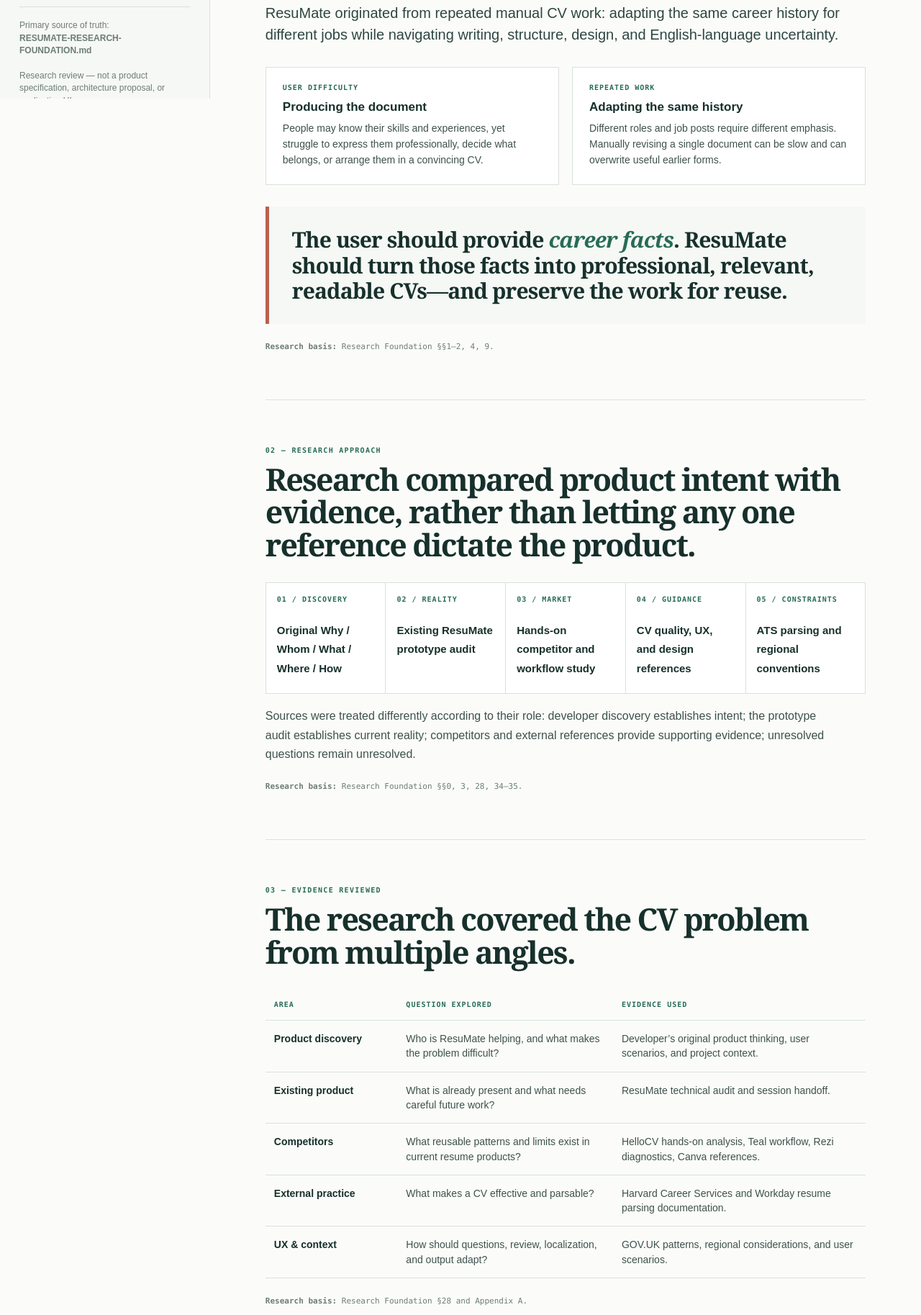
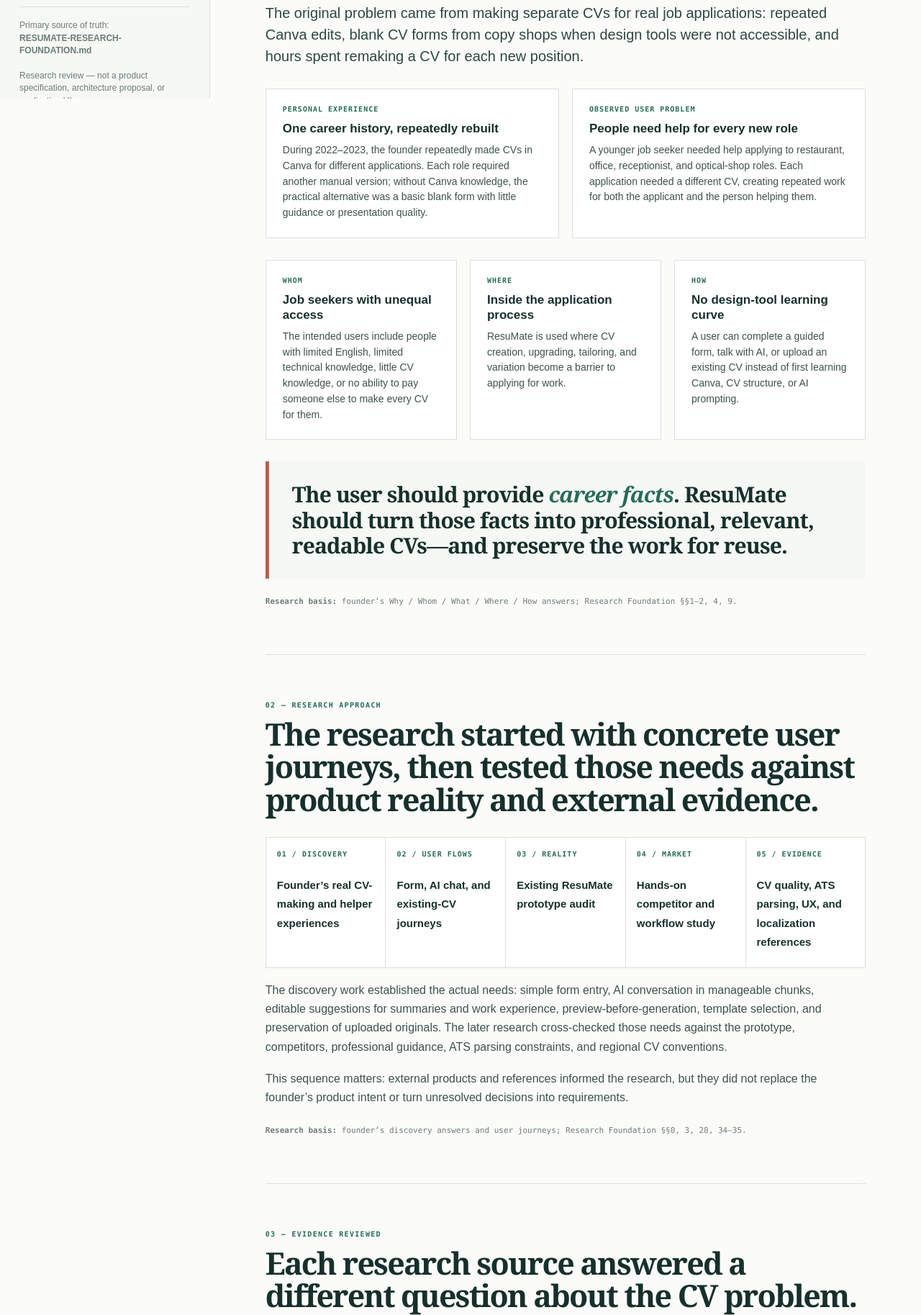
Before and after one commit to hlahtunthein09/Resumate-Project-foundation-research, a plain HTML site: page index.html in a window 1280 px wide. Shown: the part 663-2490 px from the top of the page at 72% size. Drawn offline with Linux system fonts and the light colour scheme.

Commit message:
Updated HTML

```diff
--- a/index.html
+++ b/index.html
@@ -766,27 +766,58 @@
             People know their careers. They should not need to know CV writing.
           </h3>
           <p class="lede">
-            ResuMate originated from repeated manual CV work: adapting the same
-            career history for different jobs while navigating writing,
-            structure, design, and English-language uncertainty.
+            The original problem came from making separate CVs for real job
+            applications: repeated Canva edits, blank CV forms from copy shops
+            when design tools were not accessible, and hours spent remaking a
+            CV for each new position.
           </p>
           <div class="grid-2">
             <div class="panel">
-              <span class="tag">User difficulty</span>
-              <h4>Producing the document</h4>
+              <span class="tag">Personal experience</span>
+              <h4>One career history, repeatedly rebuilt</h4>
               <p>
-                People may know their skills and experiences, yet struggle to
-                express them professionally, decide what belongs, or arrange
-                them in a convincing CV.
+                During 2022–2023, the founder repeatedly made CVs in Canva for
+                different applications. Each role required another manual
+                version; without Canva knowledge, the practical alternative was
+                a basic blank form with little guidance or presentation quality.
               </p>
             </div>
             <div class="panel">
-              <span class="tag">Repeated work</span>
-              <h4>Adapting the same history</h4>
+              <span class="tag">Observed user problem</span>
+              <h4>People need help for every new role</h4>
               <p>
-                Different roles and job posts require different emphasis.
-                Manually revising a single document can be slow and can
-                overwrite useful earlier forms.
+                A younger job seeker needed help applying to restaurant, office,
+                receptionist, and optical-shop roles. Each application needed a
+                different CV, creating repeated work for both the applicant and
+                the person helping them.
+              </p>
+            </div>
+          </div>
+          <div class="grid-3">
+            <div class="panel">
+              <span class="tag">Whom</span>
+              <h4>Job seekers with unequal access</h4>
+              <p>
+                The intended users include people with limited English, limited
+                technical knowledge, little CV knowledge, or no ability to pay
+                someone else to make every CV for them.
+              </p>
+            </div>
+            <div class="panel">
+              <span class="tag">Where</span>
+              <h4>Inside the application process</h4>
+              <p>
+                ResuMate is used where CV creation, upgrading, tailoring, and
+                variation become a barrier to applying for work.
+              </p>
+            </div>
+            <div class="panel">
+              <span class="tag">How</span>
+              <h4>No design-tool learning curve</h4>
+              <p>
+                A user can complete a guided form, talk with AI, or upload an
+                existing CV instead of first learning Canva, CV structure, or
+                AI prompting.
               </p>
             </div>
           </div>
@@ -796,102 +827,127 @@
             the work for reuse.
           </blockquote>
           <p class="source">
-            <strong>Research basis:</strong> Research Foundation §§1–2, 4, 9.
+            <strong>Research basis:</strong> founder’s Why / Whom / What / Where
+            / How answers; Research Foundation §§1–2, 4, 9.
           </p>
         </section>
         <section id="method">
           <p class="section-meta">02 — Research approach</p>
           <h3>
-            Research compared product intent with evidence, rather than letting
-            any one reference dictate the product.
+            The research started with concrete user journeys, then tested those
+            needs against product reality and external evidence.
           </h3>
           <div class="steps">
             <div>
               <b>01 / DISCOVERY</b
-              ><span>Original Why / Whom / What / Where / How</span>
+              ><span>Founder’s real CV-making and helper experiences</span>
             </div>
             <div>
-              <b>02 / REALITY</b><span>Existing ResuMate prototype audit</span>
+              <b>02 / USER FLOWS</b
+              ><span>Form, AI chat, and existing-CV journeys</span>
             </div>
             <div>
-              <b>03 / MARKET</b
+              <b>03 / REALITY</b><span>Existing ResuMate prototype audit</span>
+            </div>
+            <div>
+              <b>04 / MARKET</b
               ><span>Hands-on competitor and workflow study</span>
             </div>
             <div>
-              <b>04 / GUIDANCE</b
-              ><span>CV quality, UX, and design references</span>
-            </div>
-            <div>
-              <b>05 / CONSTRAINTS</b
-              ><span>ATS parsing and regional conventions</span>
+              <b>05 / EVIDENCE</b
+              ><span>CV quality, ATS parsing, UX, and localization references</span>
             </div>
           </div>
           <p>
-            Sources were treated differently according to their role: developer
-            discovery establishes intent; the prototype audit establishes
-            current reality; competitors and external references provide
-            supporting evidence; unresolved questions remain unresolved.
+            The discovery work established the actual needs: simple form entry,
+            AI conversation in manageable chunks, editable suggestions for
+            summaries and work experience, preview-before-generation, template
+            selection, and preservation of uploaded originals. The later
+            research cross-checked those needs against the prototype,
+            competitors, professional guidance, ATS parsing constraints, and
+            regional CV conventions.
+          </p>
+          <p>
+            This sequence matters: external products and references informed
+            the research, but they did not replace the founder’s product intent
+            or turn unresolved decisions into requirements.
           </p>
           <p class="source">
-            <strong>Research basis:</strong> Research Foundation §§0, 3, 28,
-            34–35.
+            <strong>Research basis:</strong> founder’s discovery answers and user
+            journeys; Research Foundation §§0, 3, 28, 34–35.
           </p>
         </section>
         <section id="evidence">
           <p class="section-meta">03 — Evidence reviewed</p>
-          <h3>The research covered the CV problem from multiple angles.</h3>
+          <h3>
+            Each research source answered a different question about the CV
+            problem.
+          </h3>
           <table>
             <thead>
               <tr>
                 <th>Area</th>
-                <th>Question explored</th>
-                <th>Evidence used</th>
+                <th>What the source established</th>
+                <th>How it shaped the foundation</th>
               </tr>
             </thead>
             <tbody>
               <tr>
                 <td>Product discovery</td>
                 <td>
-                  Who is ResuMate helping, and what makes the problem difficult?
+                  Real repeated CV work, lack of Canva/English/CV knowledge,
+                  and the need to support both self-service users and helpers.
                 </td>
                 <td>
-                  Developer’s original product thinking, user scenarios, and
-                  project context.
+                  ResuMate must be accessible without a design-tool learning
+                  curve and must preserve work for different job directions.
                 </td>
               </tr>
               <tr>
                 <td>Existing product</td>
                 <td>
-                  What is already present and what needs careful future work?
+                  Existing upload, AI interview, job-description generation,
+                  versioning, and rendering flows, plus technical risks.
                 </td>
-                <td>ResuMate technical audit and session handoff.</td>
+                <td>
+                  Research could distinguish product intent from the actual
+                  prototype and identify what needs formal future design.
               </tr>
               <tr>
                 <td>Competitors</td>
                 <td>
-                  What reusable patterns and limits exist in current resume
-                  products?
+                  HelloCV’s broader AI-CV workflow; Teal’s reusable-content and
+                  tailoring pattern; Rezi’s diagnostic framing; Canva’s
+                  template variety.
                 </td>
                 <td>
-                  HelloCV hands-on analysis, Teal workflow, Rezi diagnostics,
-                  Canva references.
+                  Reuse, tailoring, diagnostics, and visual choice are useful
+                  patterns—but ResuMate retains Version → Variation rather than
+                  copying another product model.
                 </td>
               </tr>
               <tr>
                 <td>External practice</td>
-                <td>What makes a CV effective and parsable?</td>
                 <td>
-                  Harvard Career Services and Workday resume parsing
-                  documentation.
+                  Harvard’s guidance on specific, readable, well-organized CVs;
+                  Workday’s parsing constraints around sections, jobs, and
+                  dates.
+                </td>
+                <td>
+                  CV quality must balance professional writing, human
+                  readability, relevance, and machine parseability.
                 </td>
               </tr>
               <tr>
                 <td>UX &amp; context</td>
                 <td>
-                  How should questions, review, localization, and output adapt?
+                  Chunked question/review patterns and the fact that regional CV
+                  expectations differ, including photo and personal-information
+                  conventions.
                 </td>
                 <td>
-                  GOV.UK patterns, regional considerations, and user scenarios.
+                  Inputs cannot be one fixed sequence, and localization cannot
+                  be treated as an optional Western template setting.
                 </td>
               </tr>
             </tbody>
```
Also changed, not shown: 2 other files.
